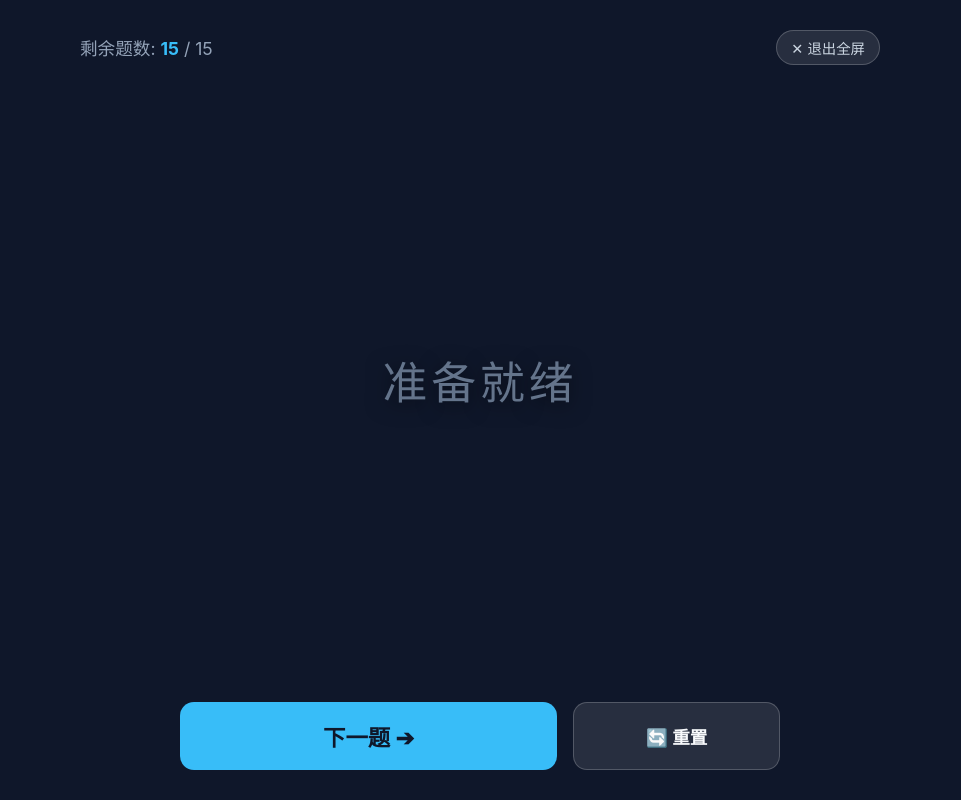
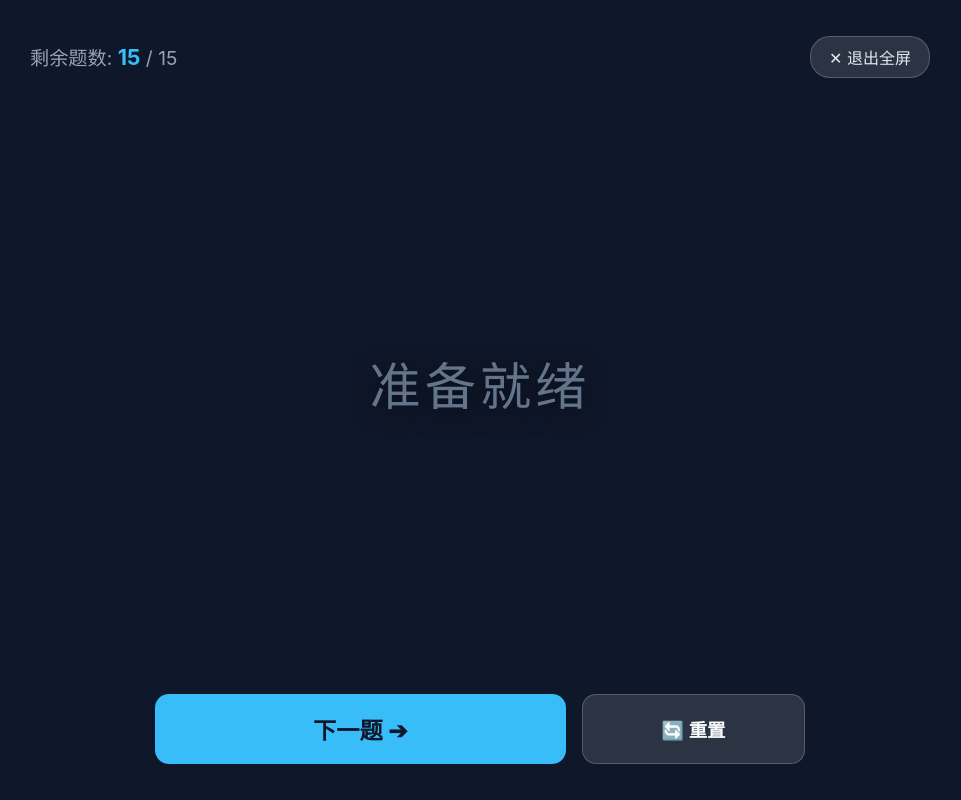
Before and after one commit to hy-1011/play-guess, a plain HTML site: page index.html in a window 1280 px wide. Both pictures are taken after a click on the button "⛶ 进入全屏模式". Shown: the whole page, without its empty margins (160-1121 px from the left). Drawn offline with Linux system fonts and the light colour scheme.

Commit message:
Update index.html

```diff
--- a/index.html
+++ b/index.html
@@ -2,14 +2,12 @@
 <html lang="zh-CN">
 <head>
     <meta charset="UTF-8">
-    <meta name="viewport" content="width=device-width, initial-scale=1.0">
+    <meta name="viewport" content="width=device-width, initial-scale=1.0, maximum-scale=1.0, user-scalable=no">
     <title>你画我猜 - 随机出题器</title>
     <style>
         :root {
             --primary-color: #4f46e5;
             --primary-hover: #4338ca;
-            --danger-color: #ef4444;
-            --danger-hover: #dc2626;
             --bg-color: #f3f4f6;
             --card-bg: #ffffff;
             --text-main: #1f2937;
@@ -51,7 +49,6 @@
             box-shadow: 0 4px 6px -1px rgba(0, 0, 0, 0.1), 0 2px 4px -1px rgba(0, 0, 0, 0.06);
         }
 
-        /* 出题展示区域 */
         .display-card {
             text-align: center;
             padding: 32px 24px;
@@ -149,23 +146,10 @@
             flex: 1;
         }
 
-        .btn-secondary:hover {
-            background-color: #e5e7eb;
-        }
-
         .btn-fullscreen {
             background-color: #1e293b;
             color: #ffffff;
             width: 100%;
-        }
-
-        .btn-fullscreen:hover {
-            background-color: #0f172a;
-        }
-
-        /* 题库设置折叠面板 */
-        .settings-card {
-            border: 1px solid var(--border-color);
         }
 
         details summary {
@@ -193,10 +177,6 @@
             margin-bottom: 12px;
         }
 
-        .textarea-box:focus {
-            border-color: var(--primary-color);
-        }
-
         .tip-text {
             font-size: 0.85rem;
             color: var(--text-sub);
@@ -211,7 +191,7 @@
             text-align: center;
         }
 
-        /* ---------------- 全屏模式 ---------------- */
+        /* ---------------- 安卓深度全屏样式 ---------------- */
         .fullscreen-overlay {
             display: none;
             position: fixed;
@@ -221,39 +201,43 @@
             height: 100vh;
             background-color: #0f172a;
             color: #ffffff;
-            z-index: 9999;
+            z-index: 2147483647; /* 置于顶层 */
             flex-direction: column;
             justify-content: space-between;
             align-items: center;
-            padding: 30px 24px;
+            padding: 36px 30px;
+        }
+
+        /* 当元素处于系统真全屏时的标准伪类 */
+        .fullscreen-overlay:fullscreen {
+            display: flex !important;
+            width: 100%;
+            height: 100%;
         }
 
         .fs-header {
             width: 100%;
-            max-width: 800px;
+            max-width: 900px;
             display: flex;
             justify-content: space-between;
             align-items: center;
-            font-size: 1.1rem;
+            font-size: 1.2rem;
             color: #94a3b8;
         }
 
         .fs-header b {
             color: #38bdf8;
+            font-size: 1.35rem;
         }
 
         .fs-exit-btn {
-            background: rgba(255, 255, 255, 0.1);
-            color: #cbd5e1;
+            background: rgba(255, 255, 255, 0.12);
+            color: #e2e8f0;
             border: 1px solid rgba(255, 255, 255, 0.2);
-            padding: 6px 14px;
+            padding: 8px 18px;
             border-radius: 20px;
-            font-size: 0.9rem;
+            font-size: 1rem;
             cursor: pointer;
-        }
-
-        .fs-exit-btn:hover {
-            background: rgba(255, 255, 255, 0.2);
         }
 
         .fs-word-area {
@@ -262,31 +246,31 @@
             justify-content: center;
             align-items: center;
             width: 100%;
-            max-width: 900px;
+            max-width: 1100px;
             text-align: center;
             padding: 20px;
         }
 
-        /* 仅放大了字体尺寸 */
+        /* 超大字体展示，自适应平板屏幕 */
         .fs-word {
-            font-size: clamp(4.5rem, 16vw, 10rem);
+            font-size: clamp(5rem, 15vw, 11rem);
             font-weight: 900;
             letter-spacing: 4px;
             line-height: 1.15;
             color: #f8fafc;
-            text-shadow: 0 4px 20px rgba(0,0,0,0.5);
+            text-shadow: 0 4px 25px rgba(0,0,0,0.6);
             word-break: break-word;
         }
 
         .fs-hint {
-            font-size: clamp(1.8rem, 5vw, 2.8rem);
+            font-size: clamp(2rem, 5vw, 3.2rem);
             color: #64748b;
             font-weight: normal;
         }
 
         .fs-controls {
             width: 100%;
-            max-width: 600px;
+            max-width: 650px;
             display: flex;
             gap: 16px;
         }
@@ -295,14 +279,10 @@
             flex: 2;
             background-color: #38bdf8;
             color: #0f172a;
-            font-size: 1.4rem;
+            font-size: 1.45rem;
             font-weight: 700;
             padding: 18px 24px;
             border-radius: 14px;
-        }
-
-        .fs-btn-next:hover {
-            background-color: #0ea5e9;
         }
 
         .fs-btn-next:disabled {
@@ -313,16 +293,12 @@
 
         .fs-btn-reset {
             flex: 1;
-            background: rgba(255, 255, 255, 0.1);
+            background: rgba(255, 255, 255, 0.12);
             color: #f8fafc;
             border: 1px solid rgba(255, 255, 255, 0.2);
-            font-size: 1.1rem;
+            font-size: 1.15rem;
             padding: 18px 20px;
             border-radius: 14px;
-        }
-
-        .fs-btn-reset:hover {
-            background: rgba(255, 255, 255, 0.2);
         }
     </style>
 </head>
@@ -349,7 +325,7 @@
         </div>
     </div>
 
-    <!-- 题库管理区（折叠） -->
+    <!-- 题库管理区 -->
     <div class="card settings-card">
         <details>
             <summary>⚙️ 自定义题库设置</summary>
@@ -385,9 +361,9 @@
         "小猪佩奇", "蓝牙耳机", "做核酸", "孙悟空", "爆米花"
     ];
 
-    let fullPool = [];      // 完整题库
-    let currentPool = [];   // 未抽题池
-    let currentWord = "";   // 当前展示词语
+    let fullPool = [];
+    let currentPool = [];
+    let currentWord = "";
 
     window.onload = function() {
         const savedWords = localStorage.getItem("draw_guess_words");
@@ -402,7 +378,6 @@
         resetPool(false);
     };
 
-    // 抽题逻辑
     function drawNextWord() {
         if (currentPool.length === 0) return;
 
@@ -420,7 +395,6 @@
         }
     }
 
-    // 确认重置
     function confirmResetPool() {
         if (currentPool.length < fullPool.length && currentPool.length > 0) {
             if (!confirm("确定要重置题库重新洗牌吗？")) return;
@@ -428,7 +402,6 @@
         resetPool(true);
     }
 
-    // 执行重置
     function resetPool(isUserAction = false) {
         currentPool = [...fullPool];
         currentWord = "";
@@ -442,7 +415,6 @@
         updateStats();
     }
 
-    // 渲染词语到普通视图与全屏视图
     function renderWord() {
         const wordEl = document.getElementById("wordDisplay");
         const fsWordEl = document.getElementById("fsWordDisplay");
@@ -465,7 +437,6 @@
         }
     }
 
-    // 更新题数统计
     function updateStats() {
         document.getElementById("totalCount").innerText = fullPool.length;
         document.getElementById("remainCount").innerText = currentPool.length;
@@ -473,7 +444,6 @@
         document.getElementById("fsRemainCount").innerText = currentPool.length;
     }
 
-    // 保存自定义词库
     function saveCustomWords() {
         const text = document.getElementById("wordInput").value;
         const words = text
@@ -497,16 +467,19 @@
         }, 2000);
     }
 
-    // 全屏模式控制（完全恢复原始版本逻辑）
+    // 核心修复：直接对全屏遮罩元素请求原生硬件全屏
     function enterFullscreenMode() {
         const fsOverlay = document.getElementById("fullscreenOverlay");
         fsOverlay.style.display = "flex";
 
-        const elem = document.documentElement;
-        if (elem.requestFullscreen) {
-            elem.requestFullscreen().catch(() => {});
-        } else if (elem.webkitRequestFullscreen) {
-            elem.webkitRequestFullscreen();
+        // 安卓 Chrome 直接对 overlay 请求全屏，会将地址栏和标签栏彻底收起
+        if (fsOverlay.requestFullscreen) {
+            fsOverlay.requestFullscreen().catch(() => {
+                // 备用兜底调用
+                document.documentElement.requestFullscreen().catch(() => {});
+            });
+        } else if (fsOverlay.webkitRequestFullscreen) {
+            fsOverlay.webkitRequestFullscreen();
         }
     }
 
@@ -523,6 +496,7 @@
         }
     }
 
+    // 监听系统物理返回键或手势下滑退出全屏
     document.addEventListener("fullscreenchange", function() {
         if (!document.fullscreenElement) {
             document.getElementById("fullscreenOverlay").style.display = "none";
```
